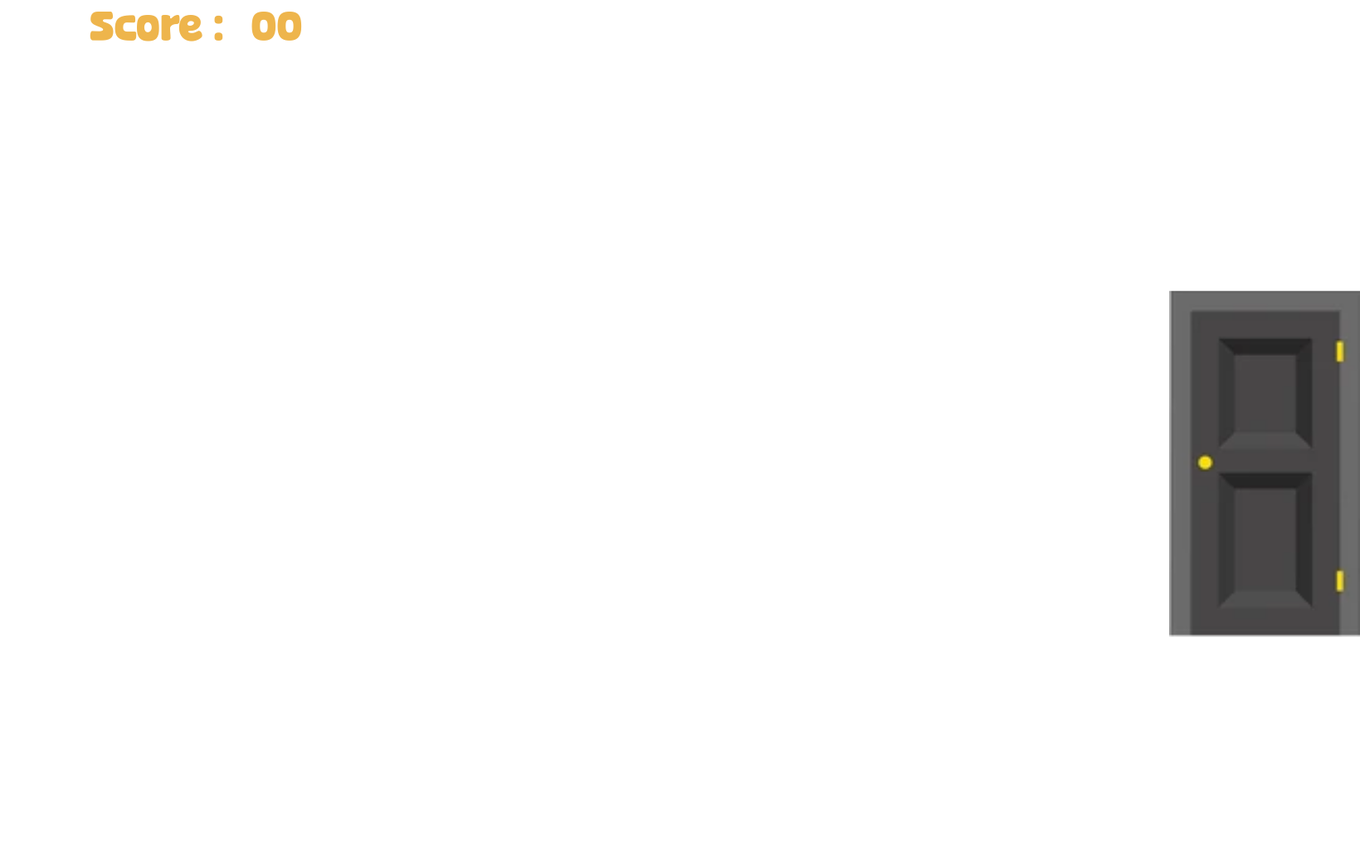
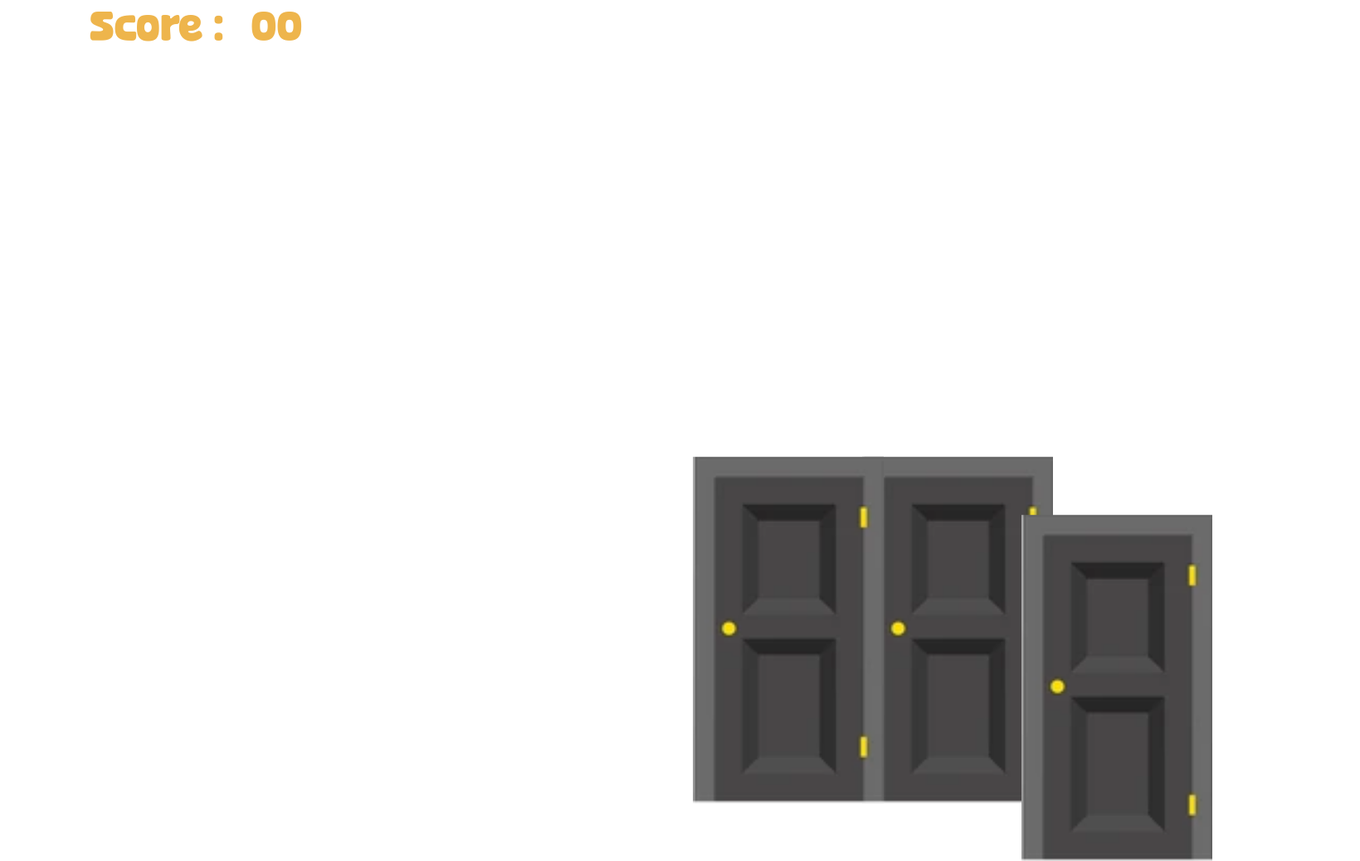
Before and after one commit to Sudocks/JAM_OPEN, a website: page client/game.html in a window 1280 px wide. Shown: the part 47-1085 px from the top of the page at 83% size, 1639 px wide, since content can reach past the window. Before the commit the page ends 815 px from the top, so only its background shows below. Drawn offline with Linux system fonts and the light colour scheme.

Commit message:
fix le bouton de mathis

```diff
--- a/client/css/game.css
+++ b/client/css/game.css
@@ -1,9 +1,10 @@
 #background {
     position: relative;
-    z-index: -1;
+    z-index: -2;
+    left: -100px;
     padding: 0px;
-    top: -420px;
-    transform: scaleX(1) scaleY(0.9);
+    top: -500px;
+    transform: scaleX(1.1);
 }
 
 #Score {
@@ -19,11 +20,28 @@
 #gate1 {
     position: relative;
     z-index: 1;
-    top: 230px;
-    left: 1470px;
+    top: 430px;
+    left: 1100px;
     scale: 2.5;
     padding: 0px;
-    color: rgb(238, 181, 76);
+}
+
+#gate2 {
+    position: relative;
+    z-index: 1;
+    top: 430px;
+    left: 800px;
+    scale: 2.5;
+    padding: 0px;
+}
+
+#gate3 {
+    position: relative;
+    z-index: 1;
+    top: 500px;
+    left: 1100px;
+    scale: 2.5;
+    padding: 0px;
 }
 
 @font-face {
--- a/client/game.html
+++ b/client/game.html
@@ -8,5 +8,7 @@
 <body>
     <p id="Score">Score : <span>100</span></p>
     <img id="gate1" src="./img/gateclose.png" alt="Image du back (ERR)">
-    <img id="background" src="/client/img/game.png" alt="Image du back (ERR)">
+    <img id="gate2" src="./img/gateclose.png" alt="Image du back (ERR)">
+    <img id="gate3" src="./img/gateclose.png" alt="Image du back (ERR)">
+    <img id="background" src="./img/game.png" alt="Image du back (ERR)">
 </body>
```
Also changed, not shown: client/index.html (+3 -1 lines), client/img/play.png (deleted).
